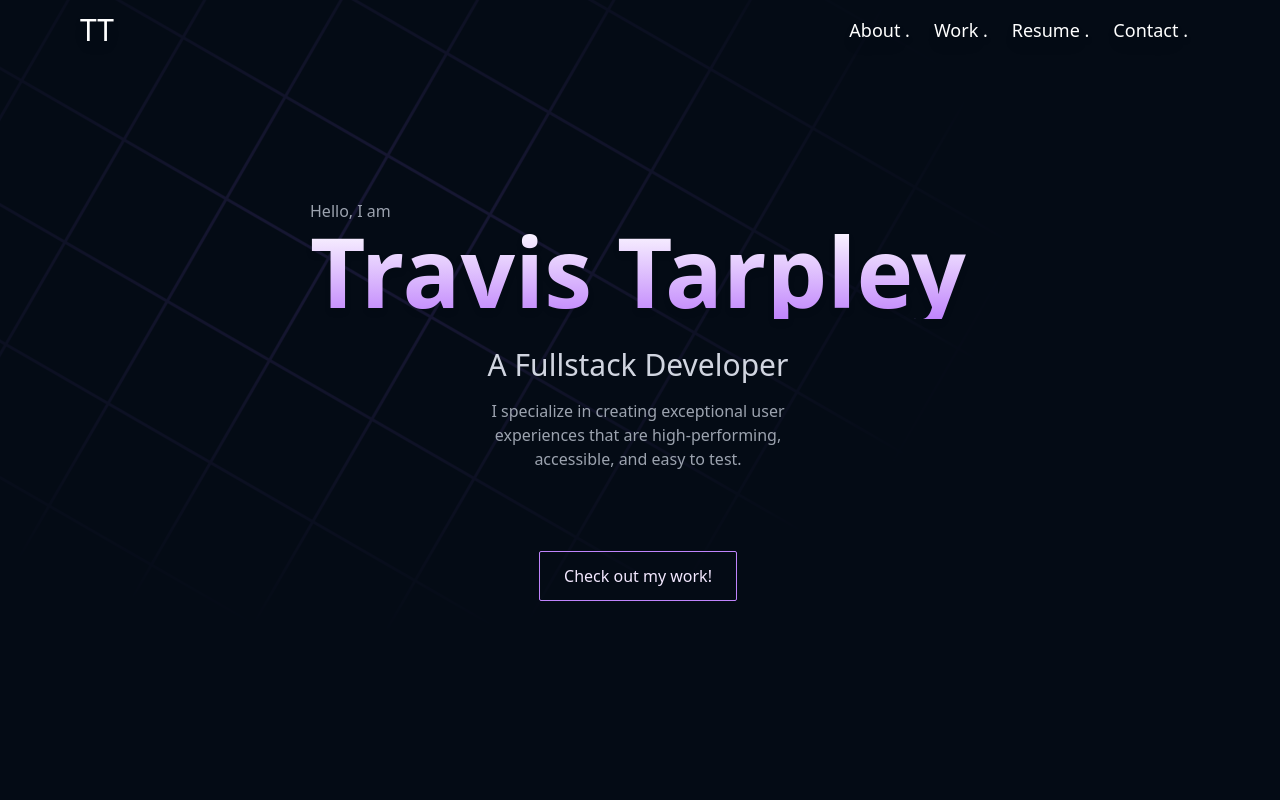
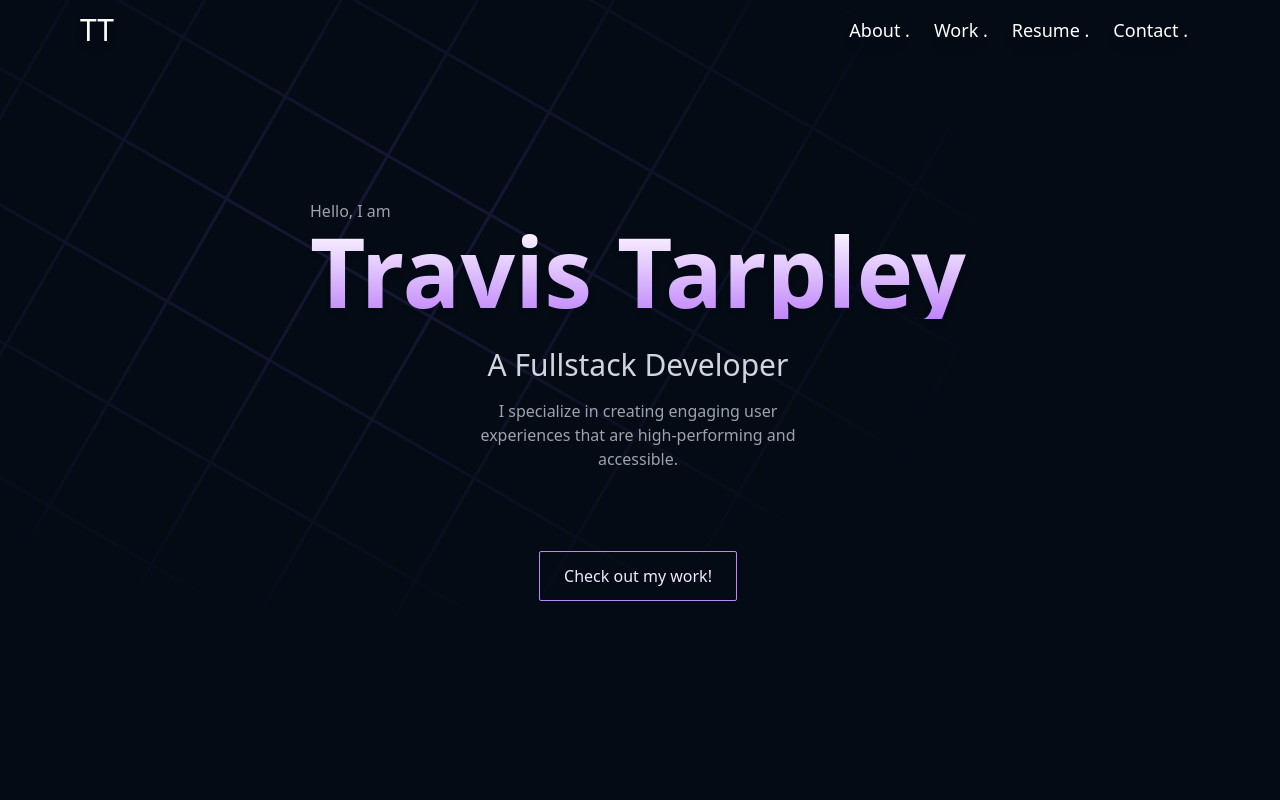
Before and after one commit to fusionxx23/travis-tarpley-portfolio, an Astro site: page / in a window 1280 px wide. Shown: the top 800 px of the page. Built offline with nearby package versions, Linux system fonts and the light colour scheme; Astro itself is replaced by a stand-in of ours.

Commit message:
feat: copy

```diff
--- a/src/components/Home/Home.astro
+++ b/src/components/Home/Home.astro
@@ -26,9 +26,8 @@ import star from "../../images/4-point-stars.svg";
       </h3>
       <div class="text-center flex justify-center">
         <p class="pt-4 text-center w-80 text-gray-400">
-          I specialize in creating exceptional user
-          experiences that are high-performing, accessible,
-          and easy to test.
+          I specialize in creating engaging user experiences
+          that are high-performing and accessible.
         </p>
       </div>
       <div
```
